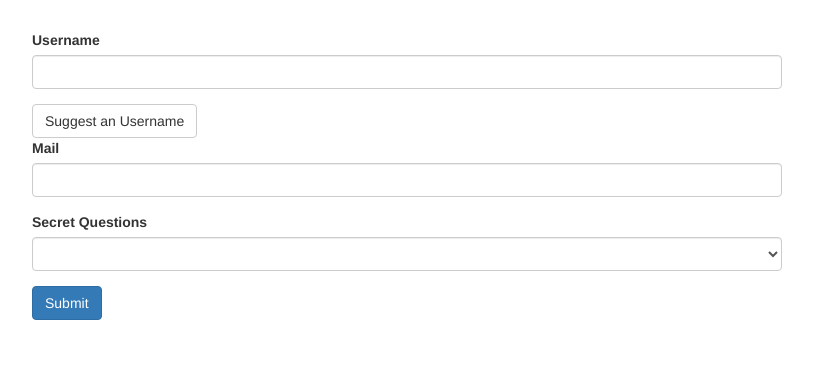
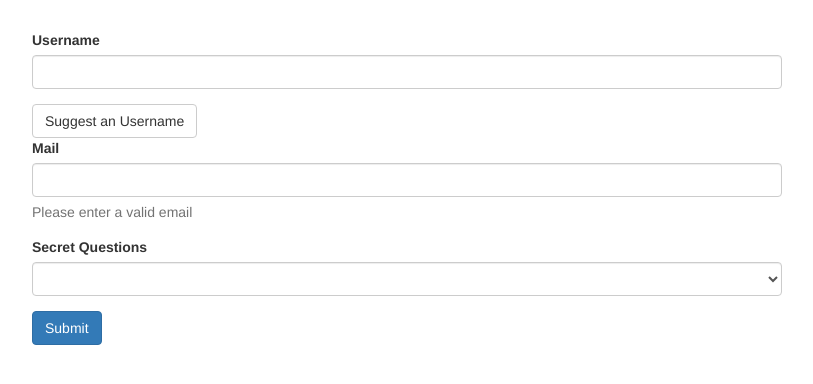
Before and after one commit to RileyConway21/forms-td-start, an Angular app: page / in a window 1280 px wide. Shown: the top 384 px of the page, without its empty margins (233-1046 px from the left). Built offline with nearby package versions, Linux system fonts and the light colour scheme.

Commit message:
outputting validation errors

```diff
--- a/src/app/app.component.html
+++ b/src/app/app.component.html
@@ -10,9 +10,9 @@
           <button class="btn btn-default" type="button">Suggest an Username</button>
           <div class="form-group">
             <label for="email">Mail</label>
-            <input type="email" id="email" class="form-control" ngModel name="email" required email>
+            <input type="email" id="email" class="form-control" ngModel name="email" required email #email="ngModel">
+            <span class="help-block" *ngIf="!email.valid">Please enter a valid email</span>
           </div>
-          <p *ngIf="">Please enter a valid value</p>
         </div>
         <div class="form-group">
           <label for="secret">Secret Questions</label>
```
